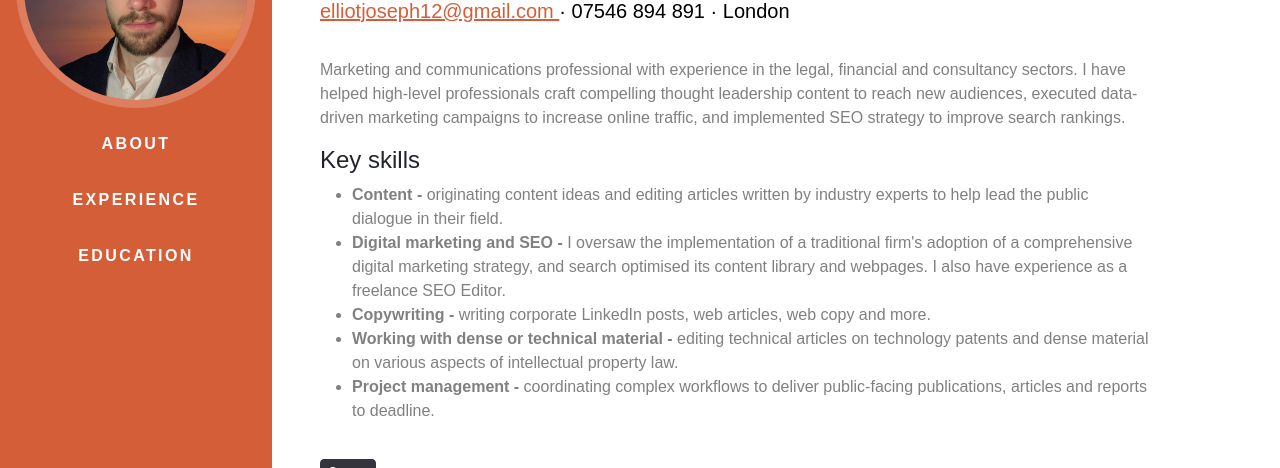
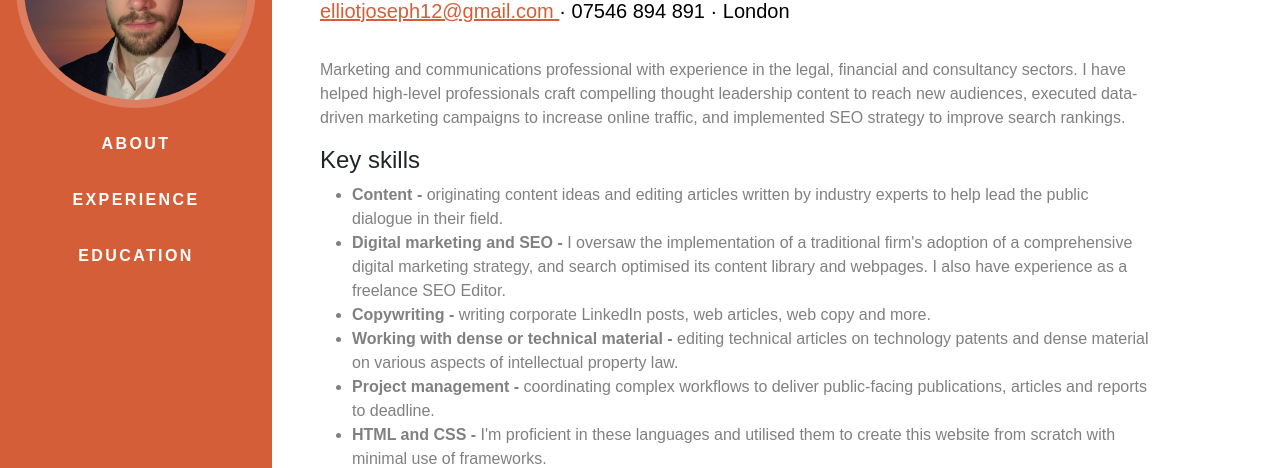
Before and after one commit to Elliot767/CVwebsite, a plain HTML site: page index.html in a window 1280 px wide. Shown: the part 204-672 px from the top of the page. Drawn offline with nearby package versions, Linux system fonts and the light colour scheme.

Commit message:
Update index.html

```diff
--- a/index.html
+++ b/index.html
@@ -111,6 +111,9 @@
               <b>Project management - </b>coordinating complex workflows to
               deliver public-facing publications, articles and reports to
               deadline.
+            </li>
+            <li>
+              <b>HTML and CSS - </b>I'm proficient in these languages and utilised them to create this website from scratch with minimal use of frameworks.
             </li>
           </ul>
         </div>
```
